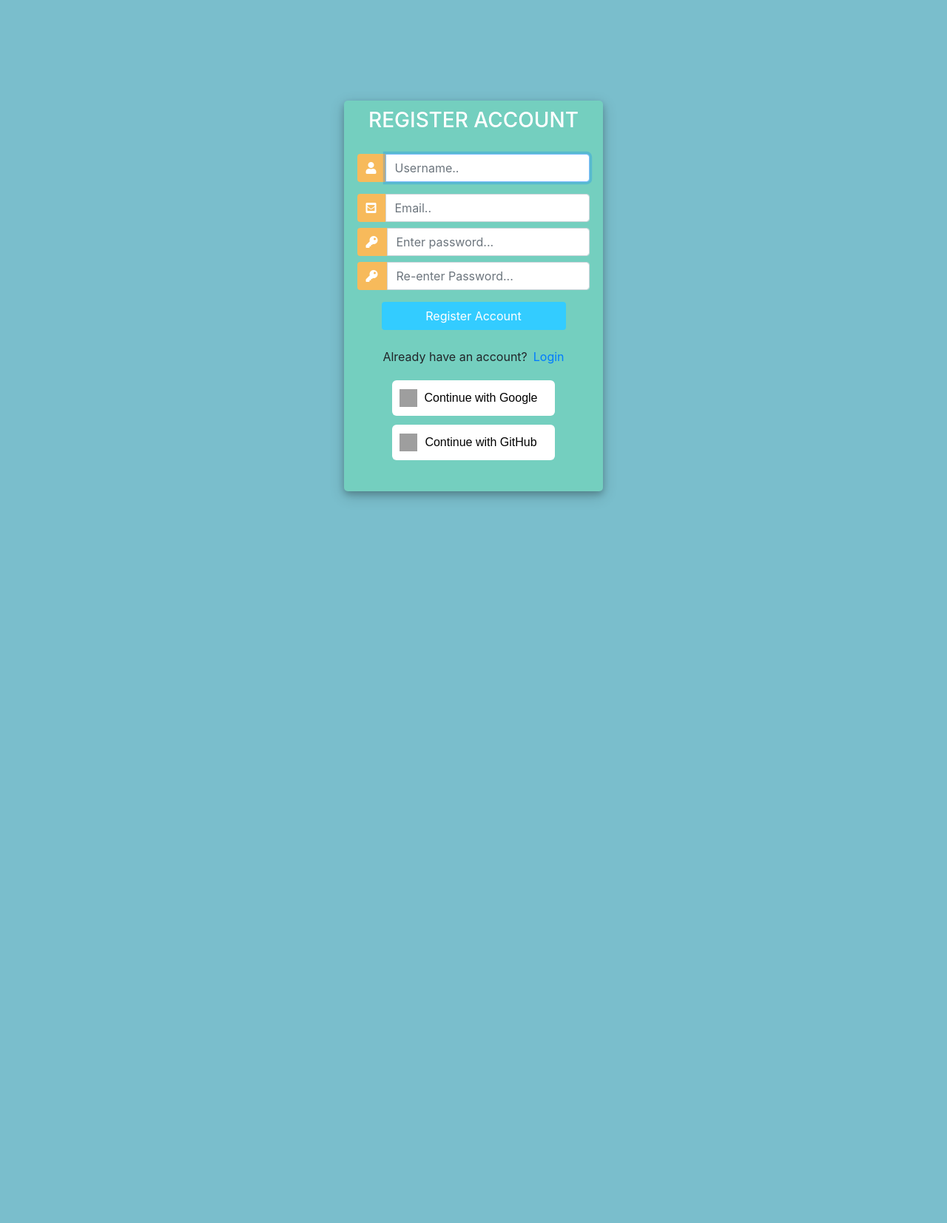
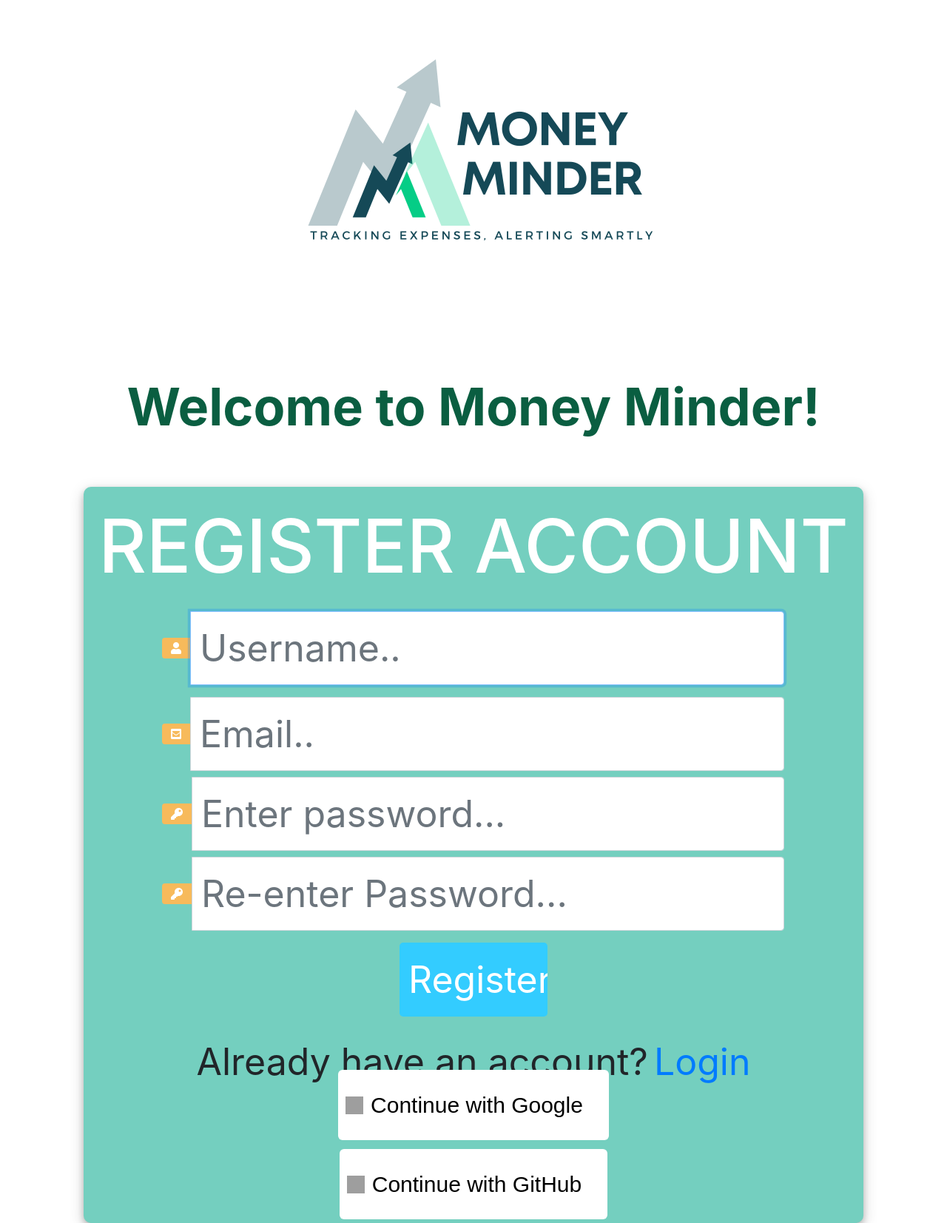
Before and after one commit to TheExpenseTracker/TheExpenseTracker-Backend, a Django app: page /signup in a window 1280 px wide. Shown: the whole page at 74% size. Before the commit the page ends 676 px from the top, so only its background shows below. Run offline with Django 4.2, Linux system fonts and the light colour scheme; data comes from the database, SQL or seed files in the repository; both versions use the stored data as it was after the commit; some libraries are stand-ins or nearby versions; grey boxes are pictures that could not be loaded.

Commit message:
sign in signup

```diff
--- a/moneyminder/templates/signup.html
+++ b/moneyminder/templates/signup.html
@@ -141,6 +141,7 @@
 
 <!DOCTYPE html>
 <html>
+	{% load static %}
     {% load socialaccount %}
 <head>
 	<title>Login</title>
@@ -148,7 +149,8 @@
 	<script src="https://ajax.googleapis.com/ajax/libs/jquery/3.3.1/jquery.min.js"></script>
 	<link rel="stylesheet" href="https://use.fontawesome.com/releases/v5.6.1/css/all.css" integrity="sha384-gfdkjb5BdAXd+lj+gudLWI+BXq4IuLW5IT+brZEZsLFm++aCMlF1V92rMkPaX4PP" crossorigin="anonymous">
 
-	<style>
+
+	<style>-
 		body,
 		html {
 			margin: 0;
@@ -157,7 +159,8 @@
 			background: #7abecc !important;
 		}
 		.user_card {
-			width: 350px;
+
+			height: 80%; /* Increase the height */
 			margin-top: auto;
 			margin-bottom: auto;
 			background: #74cfbf;
@@ -165,33 +168,45 @@
 			display: flex;
 			justify-content: center;
 			flex-direction: column;
-			padding: 10px;
+			padding: 20px; /* Increase padding for better spacing */
 			box-shadow: 0 4px 8px 0 rgba(0, 0, 0, 0.2), 0 6px 20px 0 rgba(0, 0, 0, 0.19);
-			-webkit-box-shadow: 0 4px 8px 0 rgba(0, 0, 0, 0.2), 0 6px 20px 0 rgba(0, 0, 0, 0.19);
-			-moz-box-shadow: 0 4px 8px 0 rgba(0, 0, 0, 0.2), 0 6px 20px 0 rgba(0, 0, 0, 0.19);
-			border-radius: 5px;
+			border-radius: 10px; /* Increase border radius for rounded corners */
+		}
 
-		}
 
 		.form_container {
 			margin-top: 20px;
 		}
 
-		#form-title{
+		#form-title {
+			text-align: center; /* Center align the text */
+			font-size: 100px; /* Increase font size */
 			color: #fff;
 		}
+		.login_container {
+			display: flex;
+			justify-content: center; /* Center align horizontally */
+			padding: 0 2rem;
+		}
+
 		.login_btn {
-			width: 100%;
+			width: 200px; /* Increase width */
+			height: 100px; /* Increase height */
 			background: #33ccff !important;
 			color: white !important;
+			font-size: 50px; /* Increase font size */
+			border: none;
+			border-radius: 5px;
+			cursor: pointer;
 		}
+
 		.login_btn:focus {
 			box-shadow: none !important;
 			outline: 0px !important;
 		}
-		.login_container {
-			padding: 0 2rem;
-		}
+
+
+
 		.input-group-text {
 			background: #f7ba5b !important;
 			color: white !important;
@@ -203,15 +218,13 @@
 			box-shadow: none !important;
 			outline: 0px !important;
 		}
-		/* Reset default browser styles */
 
-
-		/* Reset default browser styles */
-body, html {
-  margin: 0;
-  padding: 0;
+		#messages{
+			background-color: grey;
+			color: #fff;
+			padding: 10px;
+			margin-top: 10px;
 		}
-
 		.buttons-container {
 			display: flex;
 			flex-direction: column;
@@ -219,15 +232,15 @@
 			justify-content: center;
 			height: 20vh;
 		  }
-
-.google-button, .github-button {
+		  .github-button,
+.google-button {
     display: inline-block;
     background-color: #FFFFFF; /* Button background color */
     color: #000000; /* Button text color */
     text-decoration: none;
     font-family: Arial, sans-serif;
-  font-size: 16px;
-  padding: 12px 24px;
+    font-size: 30px; /* Increase font size */
+    padding: 25px 35px; /* Increase padding */
     border-radius: 6px;
     margin-bottom: 12px;
     transition: background-color 0.3s ease;
@@ -236,6 +249,7 @@
     background-size: 24px 24px;
     padding-left: 44px; /* Adjust based on icon size */
 }
+
 
 		  .google-button {
 			background-color: #ffffff; /* Google Button background color */
@@ -254,12 +268,63 @@
 			background-color: #3b3a3a; /* Button hover background color */
 		  }
 
+		  .logo {
+            display: block;
+            margin: 0 auto;
+            max-width: 80%;
+            height: 10%;
+            padding-top: 0;
+			align-items: center;
+        }
+		h2 {
+			text-align: center;
+			color: #0a5e41;
+			height: 100px; /* Adjust the height as needed */
+			line-height: 100px; /* Set line-height to match the height */
+			display: block;
+			font-size: 1.5em;
+			margin-block-end: 0.83em;
+			margin-inline-start: 0px;
+			margin-inline-end: 0px;
+			font-weight: bold;
+			font-size:70px;
+		}
+		.d-flex.justify-content-center.h-100 {
+			display: flex;
+			justify-content: center;
+			align-items: center;
+
+		}
+		.input-group {
+			display: flex;
+			justify-content: center;
+			align-items: center;
+		}
+
+		.input-group .form-control {
+			width: 80%; /* Set width to 80% */
+			height: 100px; /* Increase height */
+			font-size: 50px; /* Increase font size */
+		}
+		.d-flex.justify-content-center.links {
+			text-align: center;
+			font-size: 50px;
+		}
+
+
+
+
+
 
 
 	</style>
 
 </head>
 <body>
+	<div class="welcome" >
+		<img class="logo" src="{% static 'assets/logo.png' %}">
+        <h2>Welcome to Money Minder! </h2>
+	</div>
 	<div class="container h-100">
 		<div class="d-flex justify-content-center h-100">
 			<div class="user_card">
```
Also changed, not shown: moneyminder/static/js/script.js (+94 -135 lines), moneyminder/static/style.css (+6 -3 lines), moneyminder/templates/signin.html (+83 -17 lines), moneyminder/db.sqlite3. Lines whose indentation alone changed are shown as unchanged.
